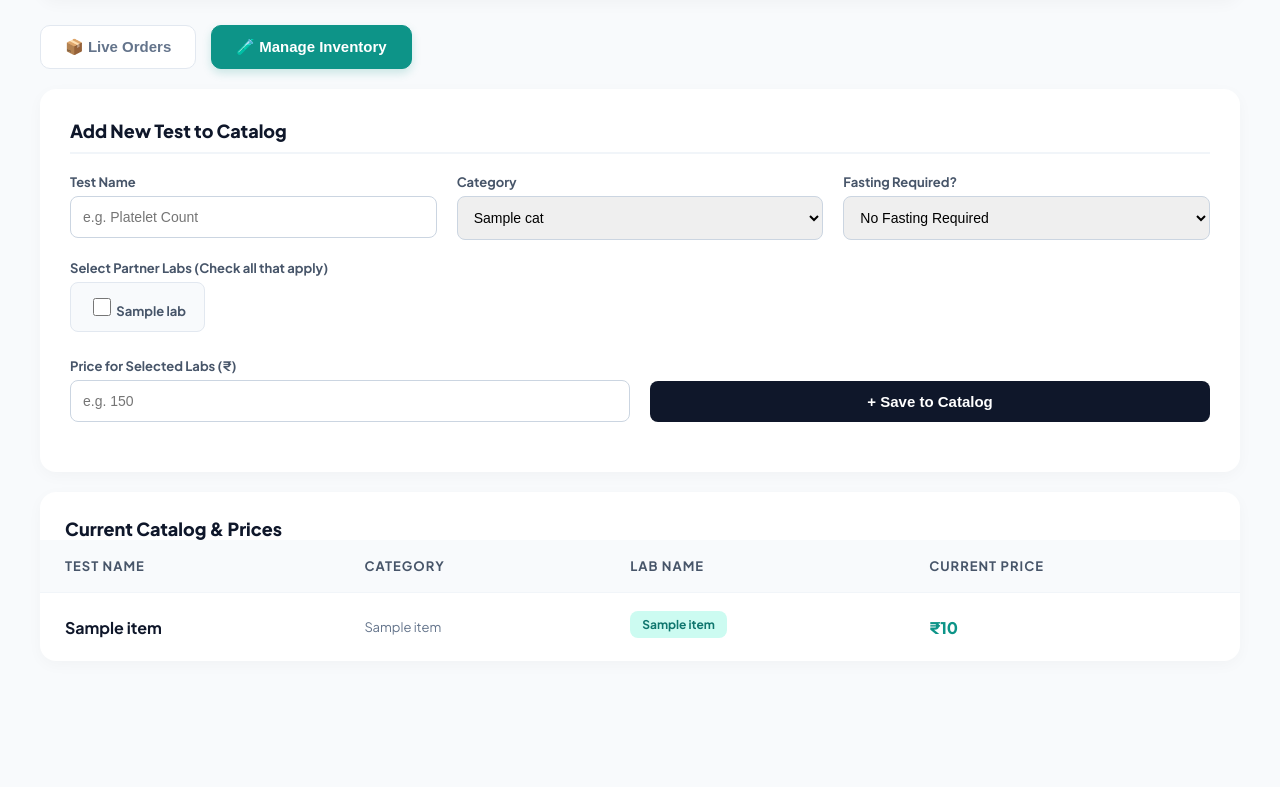
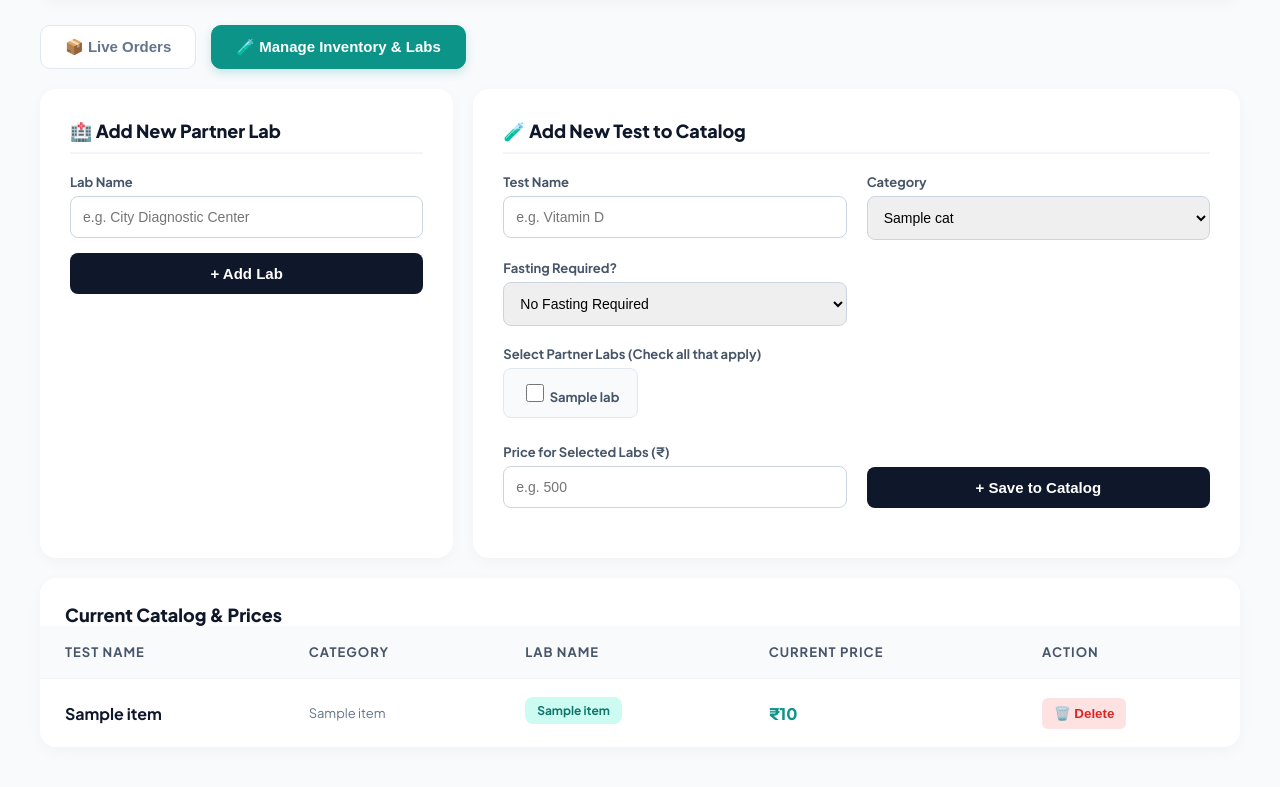
Before and after one commit to lab81617-del/caredrop-website, a Flask app: template templates/admin.html in a window 1280 px wide, after a click on "🧪 Manage Inventory & Labs". Shown: the part 90-877 px from the top of the page. Before the commit the page ends 728 px from the top, so only its background shows below. Run offline with Flask 3, Linux system fonts and the light colour scheme; the template is opened without the code that fills it: most values are stand-ins (such as "Sample title", 1, 10 or a date in 2020); some libraries are stand-ins or nearby versions.

Commit message:
Update admin.html

```diff
--- a/templates/admin.html
+++ b/templates/admin.html
@@ -12,15 +12,12 @@
         .header { display: flex; justify-content: space-between; align-items: center; background: white; padding: 20px 30px; border-radius: 16px; box-shadow: 0 4px 15px rgba(0,0,0,0.03); margin-bottom: 25px; }
         .header h1 { margin: 0; font-size: 24px; font-weight: 800; color: #0D9488; }
 
-        /* Tabs */
         .tabs { display: flex; gap: 15px; margin-bottom: 20px; }
         .tab-btn { background: white; border: 1px solid #E2E8F0; padding: 12px 24px; border-radius: 10px; font-weight: 700; cursor: pointer; color: #64748B; transition: 0.2s; font-size: 15px; }
         .tab-btn.active { background: #0D9488; color: white; border-color: #0D9488; box-shadow: 0 4px 10px rgba(13, 148, 136, 0.2); }
-
         .tab-content { display: none; }
         .tab-content.active { display: block; }
 
-        /* Tables & Cards */
         .card { background: white; border-radius: 16px; box-shadow: 0 4px 15px rgba(0,0,0,0.03); overflow: hidden; margin-bottom: 20px; }
         table { width: 100%; border-collapse: collapse; text-align: left; }
         th, td { padding: 18px 25px; border-bottom: 1px solid #F1F5F9; }
@@ -29,21 +26,18 @@
 
         .badge { background: #CCFBF1; color: #0F766E; padding: 6px 12px; border-radius: 8px; font-size: 12px; font-weight: 700; display: inline-block; margin-bottom: 5px; }
 
-        /* Forms */
         .form-container { padding: 30px; }
-        .form-title { font-size: 18px; font-weight: 800; margin-bottom: 20px; border-bottom: 2px solid #F1F5F9; padding-bottom: 10px; display: flex; justify-content: space-between; align-items: center; }
+        .form-title { font-size: 18px; font-weight: 800; margin-bottom: 20px; border-bottom: 2px solid #F1F5F9; padding-bottom: 10px; }
         .form-grid { display: grid; grid-template-columns: repeat(auto-fit, minmax(250px, 1fr)); gap: 20px; margin-bottom: 20px; }
         .input-group label { display: block; font-size: 13px; font-weight: 700; margin-bottom: 6px; color: #475569; }
         .input-group input, .input-group select { width: 100%; padding: 12px; border: 1px solid #CBD5E1; border-radius: 8px; font-size: 14px; outline: none; box-sizing: border-box; }
-        .input-group input:focus, .input-group select:focus { border-color: #0D9488; }
 
-        /* Custom Checkboxes */
         .checkbox-grid { display: flex; flex-wrap: wrap; gap: 15px; }
-        .lab-checkbox { background: #F8FAFC; border: 1px solid #E2E8F0; padding: 12px 18px; border-radius: 8px; display: flex; align-items: center; gap: 10px; cursor: pointer; font-weight: 600; font-size: 14px; transition: 0.2s; }
-        .lab-checkbox:hover { border-color: #0D9488; }
+        .lab-checkbox { background: #F8FAFC; border: 1px solid #E2E8F0; padding: 12px 18px; border-radius: 8px; display: flex; align-items: center; gap: 10px; cursor: pointer; font-weight: 600; font-size: 14px; }
         .lab-checkbox input { width: 18px; height: 18px; accent-color: #0D9488; cursor: pointer; }
 
         .btn-save { background: #0F172A; color: white; padding: 12px 24px; border: none; border-radius: 8px; font-weight: 700; cursor: pointer; font-size: 15px; }
+        .btn-delete { background: #FEE2E2; color: #DC2626; border: none; padding: 8px 12px; border-radius: 6px; font-weight: 700; cursor: pointer; }
     </style>
 </head>
 <body>
@@ -55,7 +49,7 @@
 
         <div class="tabs">
             <button class="tab-btn active" onclick="switchTab('orders')">📦 Live Orders</button>
-            <button id="inventoryTabBtn" class="tab-btn" onclick="switchTab('inventory')">🧪 Manage Inventory</button>
+            <button id="inventoryTabBtn" class="tab-btn" onclick="switchTab('inventory')">🧪 Manage Inventory & Labs</button>
         </div>
 
         <!-- LIVE ORDERS TAB -->
@@ -68,7 +62,8 @@
                             <th>Patient Details</th>
                             <th>Schedule</th>
                             <th>Tests Selected</th>
-                            <th>Total</th>
+                            <th>Total Amount</th>
+                            <th>Order Status</th>
                         </tr>
                     </thead>
                     <tbody>
@@ -89,9 +84,21 @@
                                 {% endfor %}
                             </td>
                             <td style="font-weight: 800; font-size: 18px;">₹{{ order.total_amount }}</td>
+                            <td>
+                                <!-- AUTO-SAVING STATUS DROPDOWN -->
+                                <form action="/admin/update-order" method="POST" style="margin:0;">
+                                    <input type="hidden" name="order_id" value="{{ order.id }}">
+                                    <select name="status" onchange="this.form.submit()" style="padding: 10px; border-radius: 8px; border: 1px solid #CBD5E1; outline: none; font-weight: 700; font-size: 13px; cursor:pointer;">
+                                        <option value="Pending" {% if order.status == 'Pending' %}selected{% endif %}>🔴 Pending</option>
+                                        <option value="Sample Collected" {% if order.status == 'Sample Collected' %}selected{% endif %}>🟡 Sample Collected</option>
+                                        <option value="Completed" {% if order.status == 'Completed' %}selected{% endif %}>🟢 Completed</option>
+                                        <option value="Cancelled" {% if order.status == 'Cancelled' %}selected{% endif %}>⚫ Cancelled</option>
+                                    </select>
+                                </form>
+                            </td>
                         </tr>
                         {% else %}
-                        <tr><td colspan="5" style="text-align: center; padding: 40px; color: #94A3B8;">No orders yet.</td></tr>
+                        <tr><td colspan="6" style="text-align: center; padding: 40px; color: #94A3B8;">No orders yet.</td></tr>
                         {% endfor %}
                     </tbody>
                 </table>
@@ -101,27 +108,38 @@
         <!-- MANAGE INVENTORY TAB -->
         <div id="inventory" class="tab-content">
 
+            <div style="display: flex; gap: 20px; margin-bottom: 20px; flex-wrap: wrap;">
+
+                <!-- ADD LAB FORM -->
+                <div class="card form-container" style="flex: 1; min-width: 300px; margin-bottom: 0;">
+                    <div class="form-title">🏥 Add New Partner Lab</div>
+                    <form action="/admin/add-lab" method="POST">
+                        <div class="input-group" style="margin-bottom: 15px;">
+                            <label>Lab Name</label>
+                            <input type="text" name="lab_name" placeholder="e.g. City Diagnostic Center" required>
+                        </div>
+                        <button type="submit" class="btn-save" style="width: 100%;">+ Add Lab</button>
+                    </form>
+                </div>
+
                 <!-- ADD TEST FORM -->
-            <div class="card form-container">
-                <div class="form-title">Add New Test to Catalog</div>
-
+                <div class="card form-container" style="flex: 2; min-width: 400px; margin-bottom: 0;">
+                    <div class="form-title">🧪 Add New Test to Catalog</div>
                     <form action="/admin/add-test" method="POST">
                         <div class="form-grid">
                             <div class="input-group">
                                 <label>Test Name</label>
-                            <input type="text" name="test_name" placeholder="e.g. Platelet Count" required>
+                                <input type="text" name="test_name" placeholder="e.g. Vitamin D" required>
                             </div>
                             <div class="input-group">
                                 <label>Category</label>
-                            <select name="category_id" required>
-                                {% for cat in categories %}
-                                    <option value="{{ cat.id }}">{{ cat.name }}</option>
-                                {% endfor %}
+                                <select name="category_id">
+                                    {% for cat in categories %} <option value="{{ cat.id }}">{{ cat.name }}</option> {% endfor %}
                                 </select>
                             </div>
                             <div class="input-group">
                                 <label>Fasting Required?</label>
-                            <select name="fasting" required>
+                                <select name="fasting">
                                     <option value="None">No Fasting Required</option>
                                     <option value="10-12 Hrs Fasting">Yes - 10-12 Hrs Fasting</option>
                                 </select>
@@ -133,8 +151,7 @@
                             <div class="checkbox-grid">
                                 {% for lab in labs %}
                                 <label class="lab-checkbox">
-                                <input type="checkbox" name="lab_ids" value="{{ lab.id }}">
-                                <span>{{ lab.name }}</span>
+                                    <input type="checkbox" name="lab_ids" value="{{ lab.id }}"> <span>{{ lab.name }}</span>
                                 </label>
                                 {% endfor %}
                             </div>
@@ -143,13 +160,14 @@
                         <div class="form-grid" style="align-items: flex-end;">
                             <div class="input-group">
                                 <label>Price for Selected Labs (₹)</label>
-                            <input type="number" name="price" placeholder="e.g. 150" required>
+                                <input type="number" name="price" placeholder="e.g. 500" required>
                             </div>
                             <div class="input-group">
                                 <button type="submit" class="btn-save" style="width: 100%;">+ Save to Catalog</button>
                             </div>
                         </div>
                     </form>
+                </div>
             </div>
 
             <!-- CURRENT INVENTORY VIEWER -->
@@ -162,6 +180,7 @@
                             <th>Category</th>
                             <th>Lab Name</th>
                             <th>Current Price</th>
+                            <th>Action</th>
                         </tr>
                     </thead>
                     <tbody>
@@ -171,14 +190,19 @@
                             <td style="font-size: 13px; color: #64748B;">{{ item.category_name }}</td>
                             <td><span class="badge">{{ item.lab_name }}</span></td>
                             <td style="font-weight: 800; color: #0D9488;">₹{{ item.price }}</td>
+                            <td>
+                                <!-- DELETE BUTTON -->
+                                <form action="/admin/delete-inventory/{{ item.test_id }}/{{ item.lab_id }}" method="POST" style="margin:0;" onsubmit="return confirm('Are you sure you want to delete this price?');">
+                                    <button type="submit" class="btn-delete">🗑️ Delete</button>
+                                </form>
+                            </td>
                         </tr>
                         {% else %}
-                        <tr><td colspan="4" style="text-align: center; padding: 40px; color: #94A3B8;">Your catalog is currently empty.</td></tr>
+                        <tr><td colspan="5" style="text-align: center; padding: 40px; color: #94A3B8;">Your catalog is currently empty.</td></tr>
                         {% endfor %}
                     </tbody>
                 </table>
             </div>
-
         </div>
     </div>
 
@@ -188,17 +212,12 @@
             document.querySelectorAll('.tab-btn').forEach(b => b.classList.remove('active'));
             document.getElementById(tabId).classList.add('active');
             event.target.classList.add('active');
-
-            // Save tab state so it stays on Inventory when you refresh
             localStorage.setItem('caredrop_admin_tab', tabId);
         }
 
-        // Auto-load last open tab
         window.onload = () => {
             const savedTab = localStorage.getItem('caredrop_admin_tab');
-            if(savedTab === 'inventory') {
-                document.getElementById('inventoryTabBtn').click();
-            }
+            if(savedTab === 'inventory') document.getElementById('inventoryTabBtn').click();
         };
     </script>
 </body>
```
Lines whose indentation alone changed are shown as unchanged.
